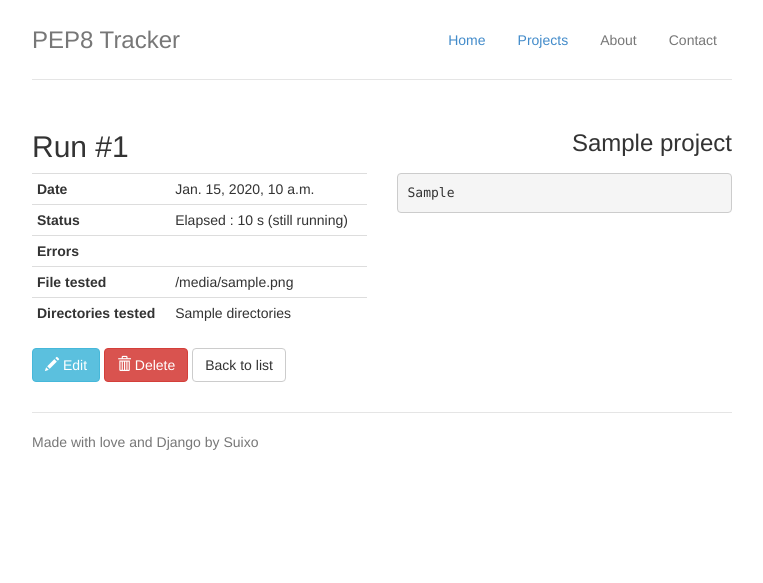
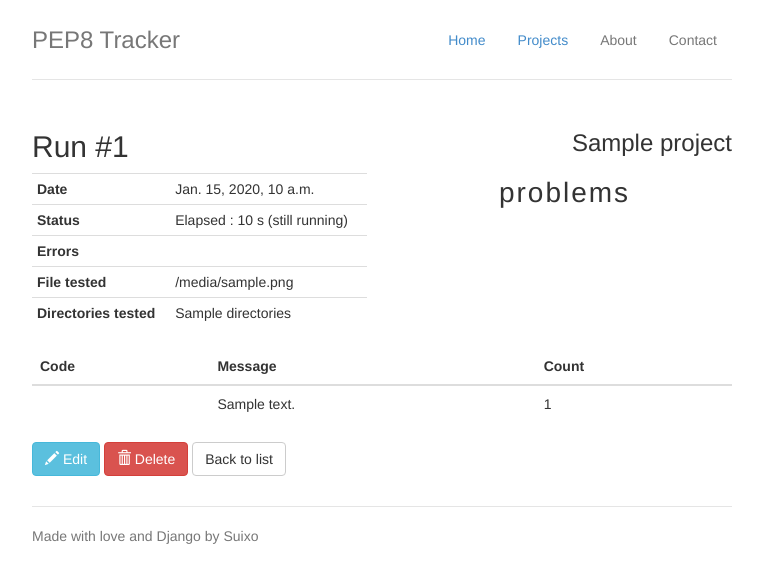
Before and after one commit to MickaelBergem/pep8-autochecker, a Django app: template templates/runs/run_detail.html in a window 1280 px wide. Shown: the top 583 px of the page, without its empty margins (258-1021 px from the left). Run offline with Django 3.2, Linux system fonts and the light colour scheme; the template is opened without the code that fills it: most values are stand-ins (such as "Sample title", 1, 10 or a date in 2020); parts of the project's set-up code (start-up, migrations or seed data) failed here and were passed over; some libraries are stand-ins or nearby versions.

Commit message:
Display the number of problems with their count on the run result page

```diff
--- a/requirements.txt
+++ b/requirements.txt
@@ -16,3 +16,4 @@
 coverage==3.7.1
 python-coveralls
 simplejson==3.6
+jsonfield==1
--- a/static/css/runs.css
+++ b/static/css/runs.css
@@ -14,6 +14,27 @@
 
 }
 
-.run-raw-output{
+.pep8-message-warning {
+    background-color: #D8A41D;
+}
 
+.pep8-message-error {
+    background-color: #C21C1C;
 }
+
+.big-counter {
+    text-align: center;
+}
+
+.gigante {
+    font-size: 7em;
+    line-height: 80%;
+    display: block;
+}
+
+.gigante-label {
+    font-size: 2em;
+    letter-spacing: 2px;
+    width: 100%;
+    display: block;
+}
--- a/templates/runs/run_detail.html
+++ b/templates/runs/run_detail.html
@@ -44,18 +44,36 @@
     </tr>
     <tr>
         <th>File tested</th>
-        <td>{{ object.counters_json.files }}</td>
+        <td>{{ object.counters.files }}</td>
     </tr>
     <tr>
         <th>Directories tested</th>
-        <td>{{ object.counters_json.directories }}</td>
+        <td>{{ object.counters.directories }}</td>
     </tr>
 </table>
 </div>
-<div class="col-md-6 run-raw-output">
-<pre>
-{{ object.raw_output }}
-</pre>
+<div class="col-md-6 big-counter">
+<span class="gigante">{{ object.total_errors }}</span>
+<span class="gigante-label">problems</span>
+
 </div>
 </div>
+<table class="table">
+<thead>
+    <tr>
+        <th>Code</th>
+        <th>Message</th>
+        <th>Count</th>
+    </tr>
+</thead>
+<tbody>
+{% for counter in object.message_counters|dictsortreversed:"count" %}
+    <tr>
+        <td><span class="label pep8-message-{{ counter.message.type }}">{{ counter.message.code }}</span></td>
+        <td>{{ counter.message.message|capfirst }}</td>
+        <td>{{ counter.count }}</td>
+    </tr>
+{% endfor %}
+</tbody>
+</table>
 {% endblock %}
```
Also changed, not shown: pep8runs/engine.py (+9 -2 lines), pep8runs/views.py (line endings or trailing spaces).
